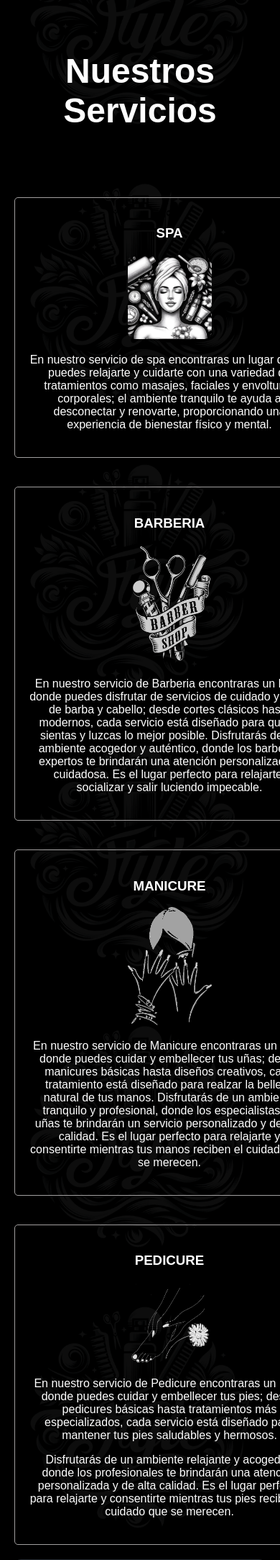
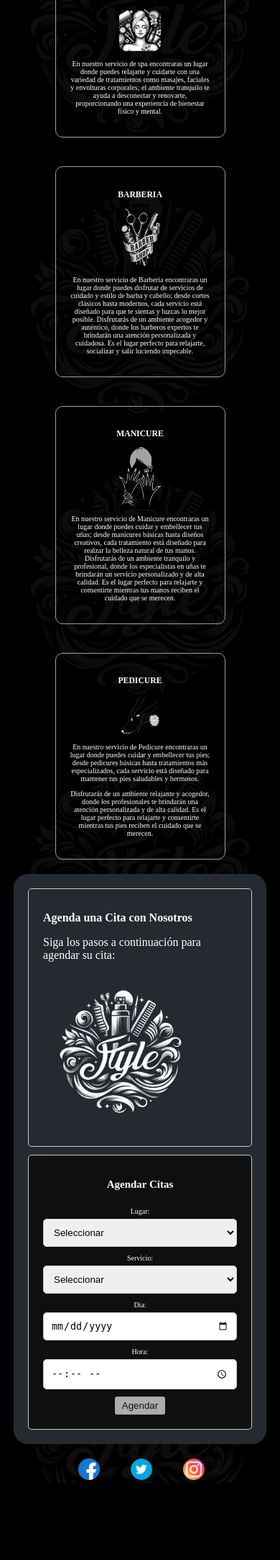
Before and after one commit to DuvanTIC2021/AgendamientoCitas, a PHP site: page / in a window 390 px wide; the page is wider, and only the part inside the window is pictured. Shown: the part 441-2608 px from the top of that part at 72% size. After the commit the page ends 2501 px from the top of that part, so only its background shows below. Run offline with PHP 8.4, Linux system fonts and the light colour scheme.

Commit message:
AgendamientoCitas

```diff
--- a/conexion.php
+++ b/conexion.php
@@ -1,6 +1,6 @@
 <?php
 
-$conexion=mysqli_connect("localhost","root","","agendamiento_citas");
+$conexion=mysqli_connect("localhost","root","","style_agendamiento");
 
 
     ?>
--- a/index.html
+++ b/index.php
@@ -49,7 +49,7 @@
             <img src="img/style2.png" alt="Descripción de la imagen" style="width: 80%;">
         </div>
         <div class="appointment-form">
-            <h2>Agendar Cita</h2>
+            <h2>Agendar Citas</h2>
             <form action="submit.php" method="post">
                 <label for="location">Lugar:</label>
                 <select id="location" name="location">
--- a/styles.css
+++ b/styles.css
@@ -6,14 +6,15 @@ body {
     /*background-repeat: no-repeat; /* Evita que la imagen se repita */
     background-position: center;
     font-family: 'Times New Roman', Times, serif, sans-serif;
-    /* Fondo semi-transparente */
-    background-color: rgba(255, 255, 255, 1); /* Ajusta el último valor para cambiar la opacidad */
+    background-color: black;
+    color: #ffffff; /* Cambia el color del texto a blanco para que sea legible en el fondo negro */
 }
 
 
 .top-content {
     text-align: center;
     margin-bottom: 20px;
+    font-size: 1em
 }
 
 .container {
@@ -21,14 +22,13 @@ body {
     grid-template-columns: 1fr 1fr;
     gap: 10px;
     width: 80%;
-    margin: 10px auto;
-}
-.container {
-    width: 70%;
     margin: 0 auto;
     padding: 20px;
     background-color: rgba(255, 255, 255, 0.8); /* Fondo semi-transparente */
-    border-radius: 10px;
+    border-radius: 20px;
+    width: 80%;
+    background-color: #242a30;
+    overflow: hidden;
 }
 
 .description, .appointment-form {
@@ -38,8 +38,21 @@ body {
 }
 
 .appointment-form {
-    background-color: #f9f9f9;
+
+    margin-top: 1px;
+    background-color: #0f0f0f;
+    color: white;
+    text-align: center;
+
 }
+
+form {
+    display: flex;
+    flex-wrap: wrap;
+    justify-content: center;
+}
+
+
 
 label {
     display: block;
@@ -55,128 +68,6 @@ input, select, button {
 }
 
 button {
-    background-color: #001d6b;
-    color: white;
-    border: none;
-    cursor: pointer;
-    margin-top: 30px;
-}
-
-button:hover {
-    opacity: 0.9;
-}
-
-body {
-    background-color: black;
-    color: #ffffff; /* Cambia el color del texto a blanco para que sea legible en el fondo negro */
-}
-
-.box-container {
-    display: flex;
-    justify-content: space-around;
-    margin-top: 20px;
-}
-
-.box-container {
-    display: flex;
-    flex-direction: column;
-    align-items: center;
-    margin-top: 20px;
-}
-
-.box {
-    width: 50%;
-    text-align: center;
-    margin-top: 30px;
-}
-
-.box img {
-    width: 100%;
-    border-radius: 10px;
-}
-.social-media {
-    text-align: center;
-}
-
-.social-icon {
-    display: inline-block;
-    margin: 0 10px; /* Ajusta el margen entre los íconos según tu preferencia */
-}
-.social-icon img {
-    width: 30px; /* Ajusta el tamaño de las imágenes según sea necesario */
-    margin: 0 10px; /* Agrega espacio entre las imágenes */
-}
-
-/* Estilos generales */
-body {
-    font-family: Arial, sans-serif;
-    margin: 0;
-    padding: 0;
-}
-
-.container {
-    width: 80%;
-    background-color: #242a30;
-    margin: auto;
-    overflow: hidden;
-}
-
-.top-content {
-    text-align: center;
-    padding: 20px;
-}
-
-.box-container {
-    display: flex;
-    flex-wrap: wrap;
-    justify-content: space-around;
-    margin-top: 20px;
-}
-
-.box {
-    width: 30%;
-    margin: 20px;
-    padding: 20px;
-    border: 1px solid #a19f9f;
-    border-radius: 5px;
-    text-align: center;
-}
-
-/* Estilos específicos para dispositivos móviles */
-@media screen and (max-width: 768px) {
-    .box {
-        width: 100%;
-    }
-}
-
-/* Estilos específicos para imágenes */
-img {
-    max-width: 100%;
-    height: auto;
-}
-
-/* Estilos para el formulario */
-.appointment-form {
-    margin-top: 20px;
-    background-color: #0f0f0f;
-    color: white;
-    text-align: center;
-
-}
-
-form {
-    display: flex;
-    flex-wrap: wrap;
-    justify-content: center;
-}
-
-label,
-select,
-input {
-    margin: 10px;
-}
-
-button {
     margin-top: 10px;
     padding: 5px 10px;
     background-color: #acacac;
@@ -189,26 +80,137 @@ button {
 }
 
 button:hover {
-    background-color: #7b8086;
+    opacity: 0.9;
 }
 
-/* Estilos para redes sociales */
+
+
+.box-container {
+    display: flex;
+    justify-content: space-around;
+    margin-top: 20px;
+    flex-direction: column;
+    align-items: center;
+    display: flex;
+    flex-wrap: wrap;
+    justify-content: space-around;
+    margin-top: 20px;
+}
+
+.box {
+    width: 50%;
+    text-align: center;
+    margin-top: 30px;
+    margin: 20px;
+    padding: 20px;
+    border: 1px solid #a19f9f;
+    border-radius: 10px;
+}
+
+.box img {
+    width: 100%;
+    border-radius: 10px;
+}
 .social-media {
     text-align: center;
     margin-top: 20px;
 }
 
 .social-icon {
-    margin: 0 5px;
+    display: inline-block;
+    margin: 0 5%; /* Ajusta el margen entre los íconos según tu preferencia */
 }
-
 .social-icon img {
+    width: 30px; /* Ajusta el tamaño de las imágenes según sea necesario */
+    margin: 0 5%; /* Agrega espacio entre las imágenes */
     width: 30px;
     height: 30px;
     border-radius: 50%;
     transition: transform 0.3s;
 }
 
+img {
+    max-width: 100%;
+    height: auto;
+}
+
+
+button:hover {
+    background-color: #7b8086;
+}
+
 .social-icon img:hover {
     transform: scale(1.2);
 }
+
+
+
+
+@media screen and (max-width: 720px) {
+
+    .top-content {
+        font-size: 10px
+    }
+    .box {
+        font-size: 10px
+    }
+
+    .box-container {
+        margin-top: 20px;
+        margin-top: 20px;
+        font-size: 10px
+    }
+    .appointment-form {
+
+        font-size: 10px
+    }
+
+    form {
+
+        font-size: 10px
+    }
+
+    .container {
+    display: grid;
+    grid-template-columns: 5fr;
+
+}
+}
+
+
+@media screen and (max-width: 360px) {
+
+    .top-content {
+         font-size: 5px
+    }
+    .box {
+        font-size: 5px
+    }
+    .box-container {
+        margin-top: 10px;
+        margin-top: 10px;
+        font-size: 5px
+    }
+    .appointment-form {
+
+        font-size: 10px
+    }
+
+    form {
+
+        font-size: 10px
+    }
+    .container {
+
+    grid-template-columns: 10fr;
+    gap: 10px;
+    font-size: 10px
+    }
+    .description, .appointment-form {
+    padding: 10px;
+    border: 1px solid #ccc;
+    border-radius: 5px;
+    font-size: 15px
+    }
+
+}
```
Also changed, not shown: FDFSD.html (deleted, +0 -38 lines).
